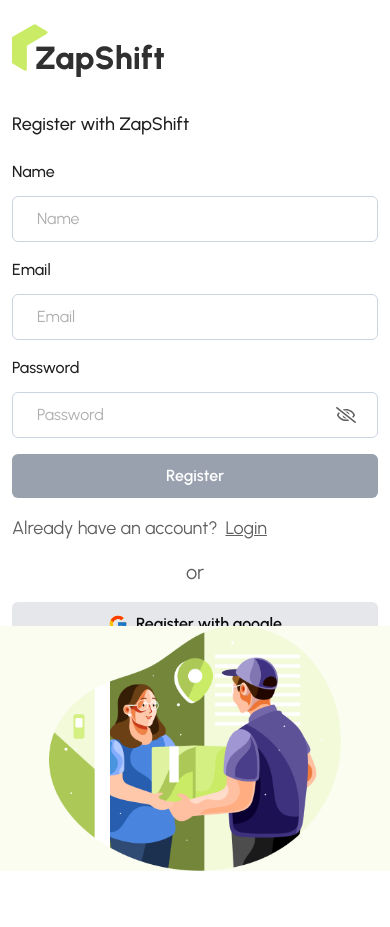
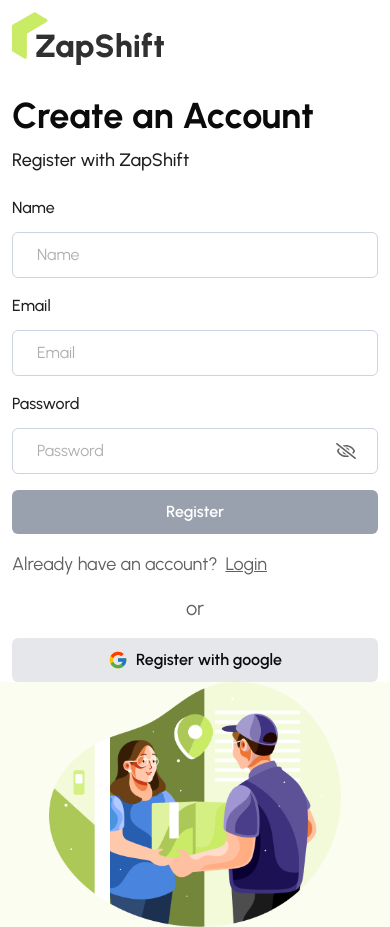
Before and after one commit to AbrarulRhythm/new-zap-shift-client, a React (Vite) app: page /register in a window 390 px wide. Before the commit the page ends 871 px from the top, so only its background shows below. Built offline with nearby package versions, Linux system fonts and the light colour scheme.

Commit message:
fixed css issue

```diff
--- a/src/layouts/AuthLayout.jsx
+++ b/src/layouts/AuthLayout.jsx
@@ -5,7 +5,7 @@
 const AuthLayout = () => {
     return (
         <div className="auth-wrap bg-white">
-            <div className="px-3 lg:px-8 py-6 fixed top-0 left-0 bg-white lg:bg-transparent w-full">
+            <div className="px-3 lg:px-8 py-3 md:py-6 fixed top-0 left-0 bg-white lg:bg-transparent w-full">
                 <Logo></Logo>
             </div>
 
--- a/src/pages/Auth/Register/Register.jsx
+++ b/src/pages/Auth/Register/Register.jsx
@@ -14,15 +14,21 @@
         handleSubmit,
         reset,
         formState: { errors, isValid, isSubmitting },
-    } = useForm();
+    } = useForm({
+        mode: 'onChange',
+    });
 
     // Handle Submit Form
     const handleRegister = async (data) => {
-        console.log(data);
+        try {
+            console.log(data);
+        } catch (error) {
+            console.log(error.message);
+        }
     };
 
     return (
-        <div className="flex justify-center  items-center w-full h-full mt-10 lg:mt-0">
+        <div className="flex justify-center items-center w-full h-auto lg:h-full mt-24 md:mt-28 lg:mt-0">
             <div className="w-full md:w-8/12 2xl:w-6/12 px-3">
                 <div className="mb-5">
                     <h1 className="text-4xl lg:text-5xl font-bold text-dark-13">Create an Account</h1>
@@ -67,6 +73,9 @@
                             <input
                                 {...register('password', {
                                     required: 'Password is required!',
+                                    validate: {
+                                        minLength: (value) => value.length >= 6 || 'Must be at least 6 characters',
+                                    },
                                 })}
                                 type={showPassword ? 'text' : 'password'}
                                 className={`${errors.password ? 'form-field-error form-field' : 'form-field'}`}
@@ -88,6 +97,7 @@
                     <button
                         className="w-full bg-theme-primary disabled:bg-gray-400 disabled:active:scale-100 disabled:hover:shadow-none disabled:text-white disabled:cursor-not-allowed text-dark-13 font-semibold rounded-md px-4 py-2.5 hover:shadow-btn-inner duration-300 active:scale-95 cursor-pointer"
                         disabled={!isValid || isSubmitting}
+                        type="submit"
                     >
                         {isSubmitting ? <span className="loading loading-spinner loading-sm"></span> : 'Register'}
                     </button>
```
